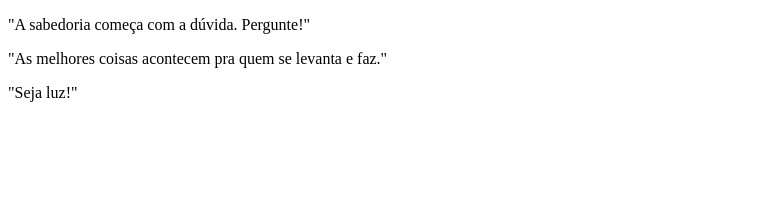
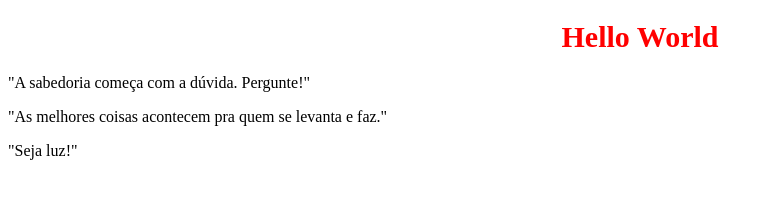
Before and after one commit to carolmota18/primeiroprojetodocursojsnovnw-prazeres, a plain HTML site: page index.html in a window 1280 px wide. Shown: the whole page, without its empty margins (0-772 px from the left). Drawn offline with Linux system fonts and the light colour scheme.

Commit message:
alteração no html

```diff
--- a/index.html
+++ b/index.html
@@ -2,10 +2,15 @@
 <html lang="pt-br">
 <head>
 	<title>HELLO, WORLD!</title>
+	<link rel="stylesheet" type="text/css" href="style.css">
 </head>
 <body>
-	<p> "A sabedoria começa com a dúvida. Pergunte!"</p>
+	<h1 class="titulo">Hello World</h1>
+	<p class="texto"> "A sabedoria começa com a dúvida. Pergunte!"</p>
 	<p> "As melhores coisas acontecem pra quem se levanta e faz."</p>
 	<p> "Seja luz!"</p>
+	<div>
+		<img=https://yt3.ggpht.com/a/AGF-l7-5wTxkuPr8IHbJ1_4tSQWiWBt7EB3PxmRTmQ=s900-c-k-c0xffffffff-no-rj-mo>
+	</div>
 </body>
 </html>
--- a/style.css
+++ b/style.css
@@ -1 +1,6 @@
-style.css
+
+.titulo{
+	font-size: 30px;
+	text-align: center;
+	color: red;
+}
```
